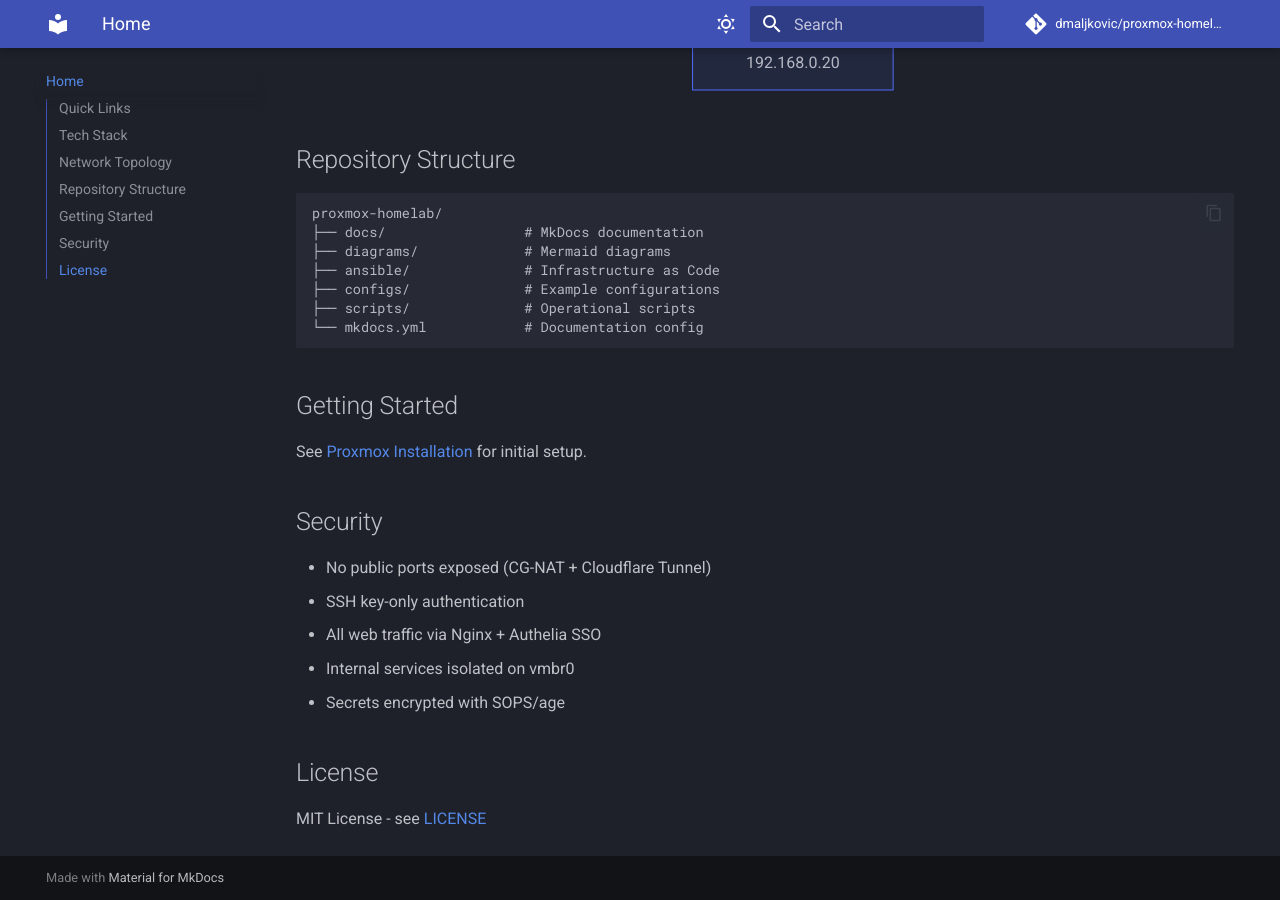
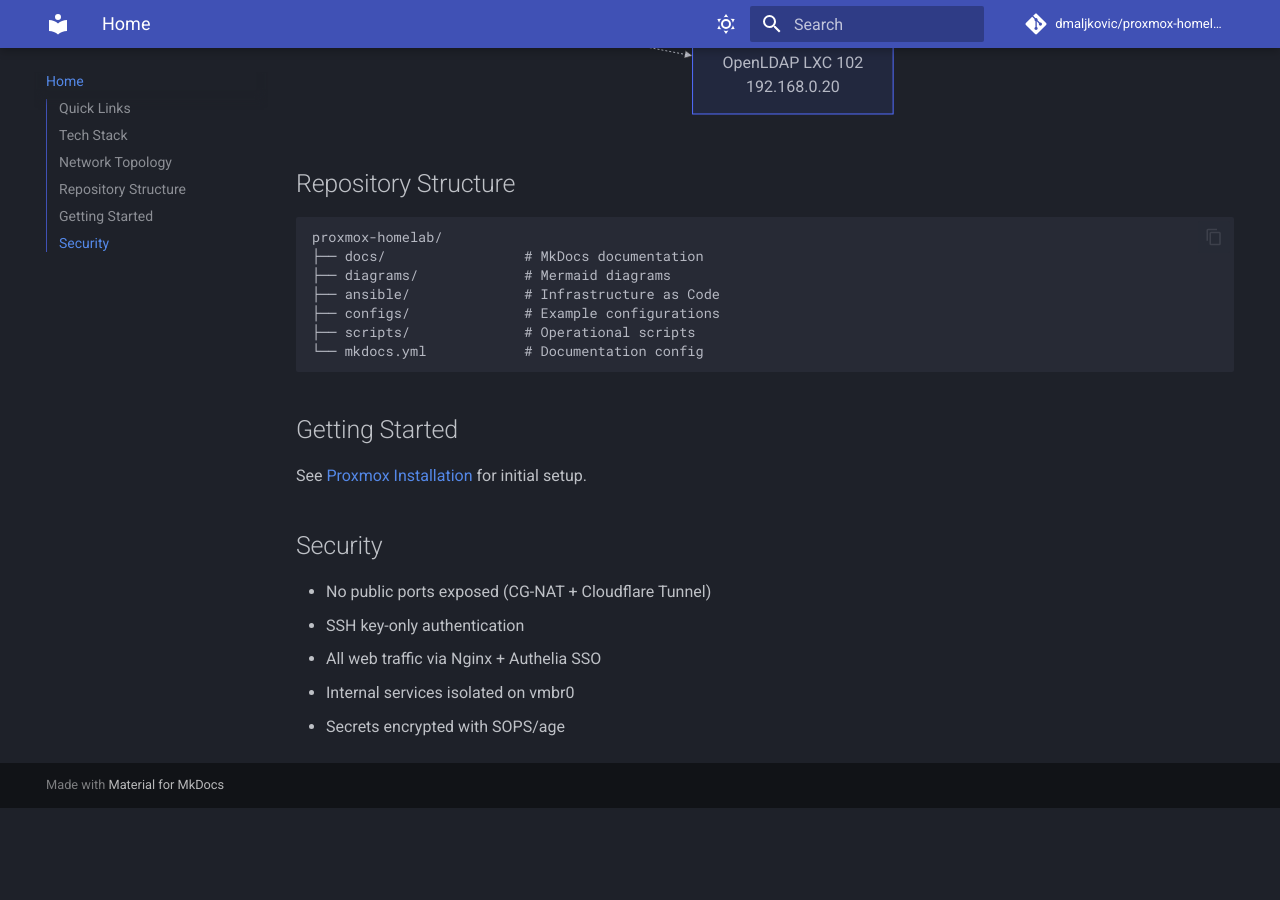
Before and after one commit to dmaljkovic/proxmox-homelab, an MkDocs documentation site: the page built from docs/index.md, in a window 1280 px wide and 900 px high, scrolled down 2052 px. Built offline with MkDocs 1.6.1 and Material for MkDocs 9.7.7, drawn with Linux system fonts in a browser that asks for light colours; comment, search, counter and statistics services are not loaded; after the commit the page ends 2860 px from its top, so only the background shows below that; part of the change alters nothing that is shown.

Commit message:
Remove license link from home page

````diff
--- a/docs/index.md
+++ b/docs/index.md
@@ -38,15 +38,15 @@ graph TB
     User[Internet User] --> CF[Cloudflare Edge]
     CF --> Tunnel[Cloudflare Tunnel]
     Tunnel --> Nginx[Nginx LXC 101<br/>192.168.0.10]
-    Nginx -->|auth_request| Authelia[Authelia LXC 103<br/>192.168.0.30]
-    Authelia --> LDAP[OpenLDAP LXC 102<br/>192.168.0.20]
+    Nginx -.->|auth_request| Authelia[Authelia LXC 103<br/>192.168.0.30]
+    Authelia -.->|LDAPS| LDAP[OpenLDAP LXC 102<br/>192.168.0.20]
     Nginx --> Gitea[Gitea LXC 104<br/>192.168.0.40]
     Nginx --> Grafana[Grafana LXC 105<br/>192.168.0.50]
-    Prometheus[Prometheus LXC 106<br/>192.168.0.60] -->|scrape| Nginx
-    Prometheus -->|scrape| Gitea
-    Prometheus -->|scrape| Grafana
-    Prometheus -->|scrape| Authelia
-    Prometheus -->|scrape| LDAP
+    Prom[Prometheus LXC 106<br/>192.168.0.60] -.->|scrape| Nginx
+    Prom -.->|scrape| Gitea
+    Prom -.->|scrape| Grafana
+    Prom -.->|scrape| Authelia
+    Prom -.->|scrape| LDAP
 ```
 
 ## Repository Structure
@@ -72,7 +72,3 @@ See [Proxmox Installation](02-proxmox/installation.md) for initial setup.
 - All web traffic via Nginx + Authelia SSO
 - Internal services isolated on vmbr0
 - Secrets encrypted with SOPS/age
-
-## License
-
-MIT License - see [LICENSE](../LICENSE)
````
